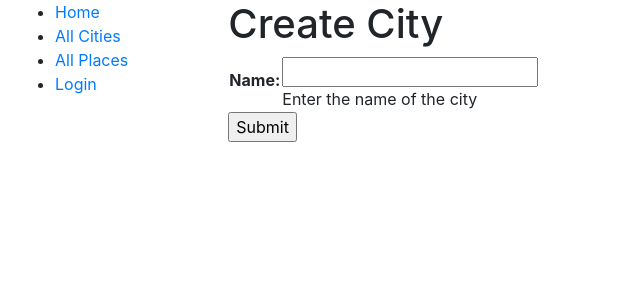
After one commit to Mithilesh-M/Place-Django-App, a Django app: page /placeapp/city/create/ in a window 1280 px wide. The commit adds this page. Shown: the top 300 px of the page, without its empty margins (0-640 px from the left). Run offline with Django 3.2, Linux system fonts and the light colour scheme; parts of the project's set-up code (start-up, migrations or seed data) failed here and were passed over.

Commit message:
Add create city form in place app
This creates form to add city

```diff
--- /dev/null
+++ b/placeapp/forms.py
@@ -0,0 +1,12 @@
+import datetime
+
+from django import forms
+from django.core.exceptions import ValidationError
+from django.utils.translation import ugettext_lazy as _
+
+class CreateCityForm(forms.Form):
+    name = forms.CharField(max_length=100, help_text="Enter the name of the city")
+
+    def clean_renewal_date(self):
+        data = self.cleaned_data['name']
+        return data
--- a/placeapp/templates/placeapp/city_list.html
+++ b/placeapp/templates/placeapp/city_list.html
@@ -2,6 +2,7 @@
 
 {% block content %}
   <h1>City List</h1>
+  <h4><a href="{% url 'create-city' %}">Create City</a></h4>
   {% if city_list %}
   <ul>
     {% for city in city_list %}
--- /dev/null
+++ b/placeapp/templates/placeapp/create_city.html
@@ -0,0 +1,13 @@
+{% extends "base_generic.html" %}
+
+{% block content %}
+  <h1>Create City</h1>
+
+  <form action="" method="post">
+    {% csrf_token %}
+    <table>
+    {{ form.as_table }}
+    </table>
+    <input type="submit" value="Submit">
+  </form>
+{% endblock %}
--- a/placeapp/urls.py
+++ b/placeapp/urls.py
@@ -5,7 +5,7 @@ urlpatterns = [
     path('', views.index, name='index'),
     path('cities/', views.CityListView.as_view(), name='cities'),
     path('places/', views.PlaceListView.as_view(), name='places'),
-    path('cities/', views.CityListView.as_view(), name='cities'),
     path('city/<int:pk>', views.CityDetailView.as_view(), name='city-detail'),
     path('place/<int:pk>', views.PlaceDetailView.as_view(), name='place-detail'),
+    path('city/create/', views.CreateCity, name='create-city'),
 ]
--- a/placeapp/views.py
+++ b/placeapp/views.py
@@ -1,6 +1,10 @@
 from django.shortcuts import render
 from .models import Location, Place, City
 from django.views import generic
+from django.shortcuts import get_object_or_404
+from django.http import HttpResponseRedirect
+from django.urls import reverse
+from .forms import CreateCityForm
 
 
 def index(request):
@@ -35,3 +39,28 @@ class CityDetailView(generic.DetailView):
 class PlaceDetailView(generic.DetailView):
     model = Place
     paginate_by = 10
+
+
+def CreateCity(request):
+    """View function for Creating city."""
+
+    if request.method == 'POST':
+
+        form = CreateCityForm(request.POST)
+
+        if form.is_valid():
+            city = City(name=form.cleaned_data['name'])
+            city.save()
+
+            # redirect to a new URL:
+            return HttpResponseRedirect(reverse('cities') )
+
+    # If this is a GET (or any other method) create the default form.
+    else:
+        form = CreateCityForm()
+
+    context = {
+        'form': form,
+    }
+
+    return render(request, 'placeapp/create_city.html', context)
```
